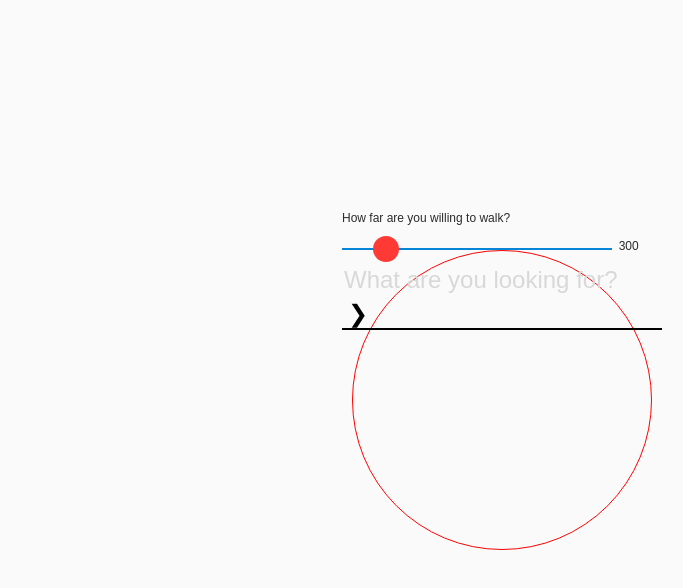
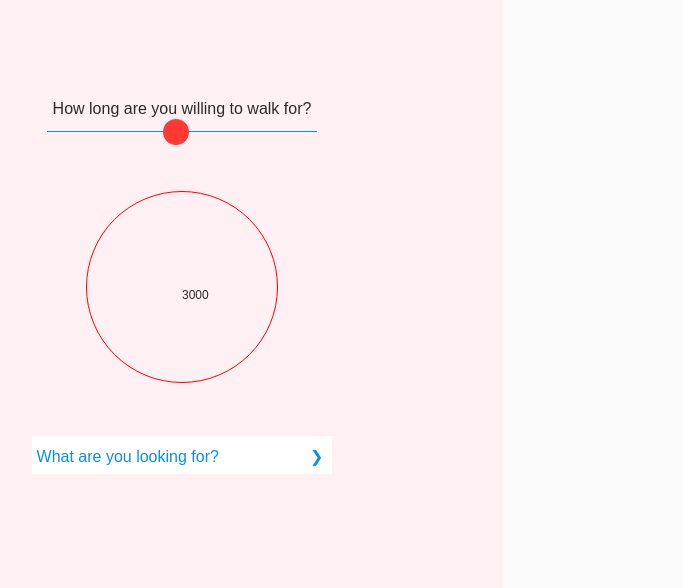
Before and after one commit to anothertompetty/london-edit, a website: page index.html in a window 1280 px wide. Shown: the whole page, without its empty margins (138-821 px from the left). Drawn offline with nearby package versions, Linux system fonts and the light colour scheme; files that its build step writes are made by us from their sources.

Commit message:
building out styles

```diff
--- a/app/js/app/app.js
+++ b/app/js/app/app.js
@@ -75,7 +75,7 @@ $(document).on('ready', function() {
 
     // Run API call on form submit
 
-    $('#search-form').on('submit', function() {
+    $('.search-form').on('submit', function() {
 
       var latAndLong = myPosition;
       var radiusInMeters = $('.radius__output').text();
--- a/app/scss/main.scss
+++ b/app/scss/main.scss
@@ -11,26 +11,59 @@
 body {
   background-color: $background;
   color: $dark-grey;
-  font-size: $medium-space;
+  font-size: 16px;
 }
 
-.container {
-	width: 320px;
+.container__outside--input {
+  width: 50%;
+  height: 100vh;
+  float: left;
+  background-color: #FFF0F3;
+}
+
+.container__outside--output {
+  width: 50%;
+  float: left;
+}
+
+.container__inside {
+	width: 300px;
 	position: relative;
 	margin: 0 auto;
-  margin-top: 200px;
+  margin-top: 100px;
 }
 
-#search-form {
-  width: 320px;
-  border-bottom: 2px solid black;
+.radius {
+  margin-bottom: 300px;
+}
+
+.radius__output {
+  position: absolute;
+  margin-top: -150px;
+}
+
+.circle {
+  position: absolute;
+  width: 192px;
+  height: 192px;
+  top: 50%;
+  left: 50%;
+  transform: translate(-50%, -50%);
+  text-align: center;
+  border: 1px solid red;
+  border-radius: 50%;
+}
+
+.search-form {
+  width: 300px;
+  background-color: #fff;
 }
 
 input {
-  color: black;
+  color: #0790E9;
   border: 0px;
-  height: auto;
-  background: transparent;
+  height: $large-space;
+  background: #fff;
 }
 
 input:focus,
@@ -38,30 +71,31 @@ select:focus,
 textarea:focus,
 button:focus {
   outline: none;
+
 }
 
 ::-webkit-input-placeholder {
   font-weight: 300;
-  color: $grey;
+  color: #0790E9;
 }
 
 :-moz-placeholder {
   font-weight: 300;
-  color: $grey;
+  color: #0790E9;
 }
 
 ::-moz-placeholder {
   font-weight: 300;
-  color: $grey;
+  color: #0790E9;
 }
 
 :-ms-input-placeholder {
   font-weight: 300;
-  color: $grey;
+  color: #0790E9;
 }
 
 .search-field {
-  width: 285px;
+  width: 265px;
   padding: 10px 10px 5px 2px;
   background: transparent;
 }
@@ -98,19 +132,6 @@ button:focus {
   color: red;
 }
 
-.circle {
-  position: fixed;
-  width: 300px;
-  height: 300px;
-  top: 50%;
-  left: 50%;
-  transform: translate(-50%, -50%);
-  text-align: center;
-  border: 1px solid red;
-  border-radius: 50%;
-  z-index: -100;
-}
-
 // Input slider
 
 input[type="range"] {
@@ -118,7 +139,6 @@ input[type="range"] {
   width: 270px;
   height: 1px;
   background-color: #0790E9;
-  border: 1px solid darken(#0790E9, 4%);
   margin: auto;
   transition: all 0.3s ease;
 
@@ -126,9 +146,6 @@ input[type="range"] {
       background-color: lighten(#0790E9, 5%);
     }
   }
-
-  // &:active + #rangevalue /*Here to do something to the value while moving the slider */
-
 
 input[type="range"]::-webkit-slider-thumb {
   -webkit-appearance: none !important;
--- a/app/scss/utils.scss
+++ b/app/scss/utils.scss
@@ -278,4 +278,16 @@ h1 {
   line-height: 18px;
 }
 
+.u-text-center {
+  text-align: center;
+}
+
+.u-text-left {
+  text-align: left;
+}
+
+.u-text-right {
+  text-align: right;
+}
+
 // LINKS
--- a/index.html
+++ b/index.html
@@ -1,6 +1,6 @@
 <!DOCTYPE html>
   <head>
-    <title>The London Edit</title>
+    <title>Best Near Me</title>
     <meta name="description" content="Tom Petty is an independent designer and strategist in London.">
     <meta name="author" content="Tom Petty - @tp">
     <meta http-equiv="Content-Type" content="text/html" charset="utf-8">
@@ -10,21 +10,32 @@
   </head>
   <body>
 
-    <div class="container">
+    <div class="container__outside--input">
+      <div class="container__inside u-text-center">
 
-      <label for="radius__slider" class="u-text-small u-margin-Bm">
-        How far are you willing to walk?
+        <div class="radius">
+          <label for="radius__slider" class="u-margin-Bm">
+            How long are you willing to walk for?
           </label>
           <input type="range" id="radius__slider"
-      min="300" value="1000" max="6000"
+          min="300" value="3000" max="6000"
           onchange="radiusOutput(value)">
-      <output for="radius__slider" class="radius__output u-text-small">300</output>
+        </div>
+        <output for="radius__slider" class="radius__output u-text-small u-text-center">3000</output>
 
-      <form id="search-form">
-        <input placeholder="What are you looking for?" class="search-field" type="text" autofocus="true">
+        <div class="circle"></div>
+
+        <form class="search-form u-margin-Tm">
+          <input placeholder="What are you looking for?"
+          class="search-field" type="text" autofocus="true">
           <input type="submit" class="btn" value="&#10095;">
         </form>
 
+      </div>
+    </div>
+
+    <div class="container__outside--output">
+      <div class="container__inside">
         <div class="top-result">
           <div class="category u-pull-start u-margin-Rm"></div>
           <div class="u-pull-start u-text-body u-margin-Tm">
@@ -33,11 +44,8 @@
             <div class="url"></div>
           </div>
         </div>
-
         <div class="error u-text-small u-margin-Tm"></div>
-
-      <div class="circle"></div>
-
+      </div>
     </div>
 
     <script src="http://code.jquery.com/jquery-1.10.1.min.js"></script>
```
Also changed, not shown: build/css/app.min.css, build/js/app.min.js, 1 other file. Lines whose indentation alone changed are shown as unchanged.
